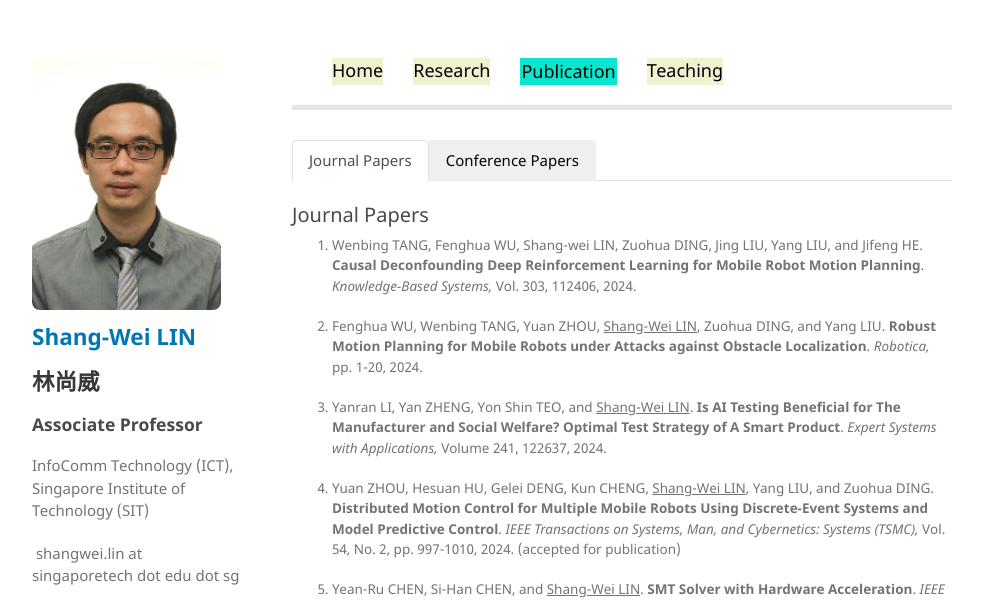
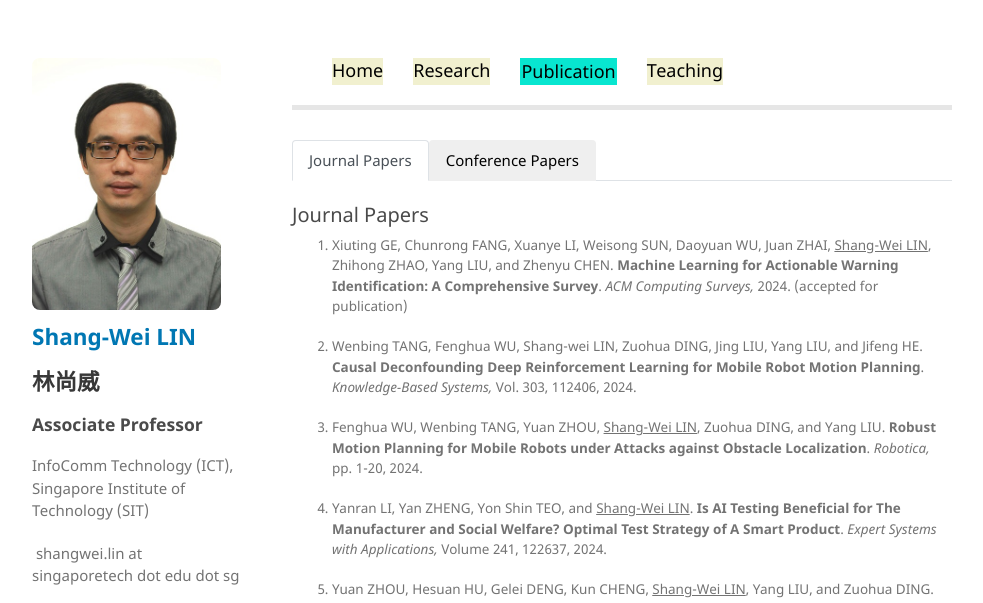
Before and after one commit to shangweilin/shangweilin.github.io, a Jekyll site: the page built from publication.html, in a window 1280 px wide and 900 px high, cut to the strip 0-603 px from the top of the window. Shown: the whole strip, without its empty margins (148-1131 px from the left). Built offline with Jekyll 4.4.1, drawn with Linux system fonts in a browser that asks for light colours.

Commit message:
update the list of journal papers

```diff
--- a/_data/journal-papers.yml
+++ b/_data/journal-papers.yml
@@ -18,6 +18,37 @@
   venue:
   publish-detail:
   year:
+  remark: (accepted for publication)
+
+
+- authors:
+  - name: Xiuting
+    last-name: Ge
+  - name: Chunrong
+    last-name: Fang
+  - name: Xuanye
+    last-name: Li
+  - name:  Weisong
+    last-name: Sun
+  - name: Daoyuan
+    last-name: Wu
+  - name:  Juan
+    last-name: Zhai
+  - name: Shang-Wei
+    last-name: Lin
+  - name:  Zhihong
+    last-name: Zhao
+  - name: Yang
+    last-name: Liu
+  - name:  Zhenyu
+    last-name: Chen
+  highlight-author:
+    name: Shang-Wei
+    last-name: Lin
+  title: "Machine Learning for Actionable Warning Identification: A Comprehensive Survey"
+  venue: ACM Computing Surveys
+  publish-detail:
+  year: 2024
   remark: (accepted for publication)
 
 
```
